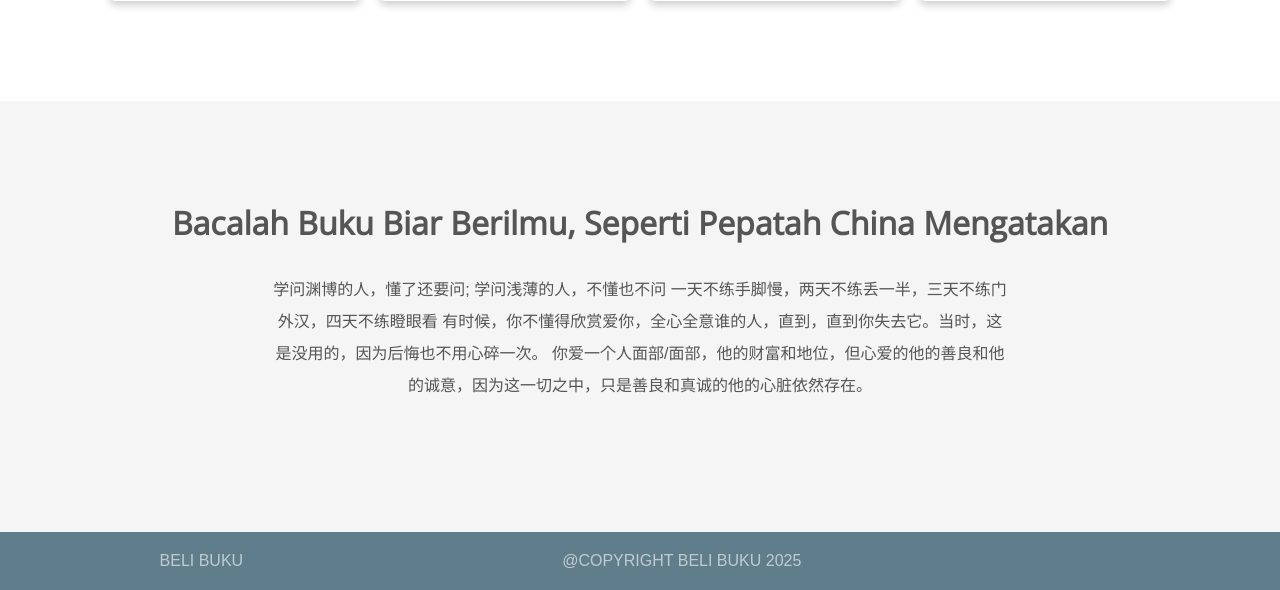
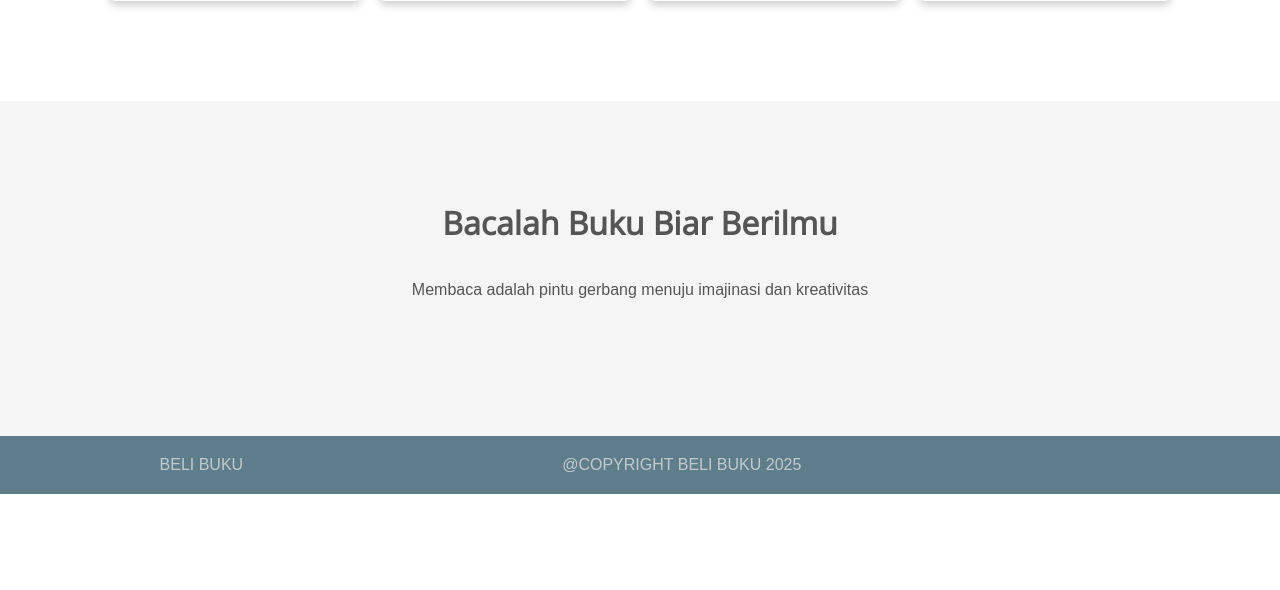
Before and after one commit to Sandikha24/Uas-Pemrograman-Web1, a PHP site: page /page/homepage.php in a window 1280 px wide. Shown: the part 1516-2106 px from the top of the page. After the commit the page ends 2010 px from the top, so only its background shows below. Run offline with PHP 8.4, Linux system fonts and the light colour scheme; data comes from the database, SQL or seed files in the repository.

Commit message:
menambah beberapa di homepage.php

```diff
--- a/page/homepage.php
+++ b/page/homepage.php
@@ -69,10 +69,8 @@ $buku = $koneksi->query("SELECT * FROM buku");
 
 
     <section class="motivasi" id="motivasi">
-        <h3 class="title">Bacalah Buku Biar Berilmu, Seperti Pepatah China Mengatakan</h3>
-        <p> 学问渊博的人，懂了还要问; 学问浅薄的人，不懂也不问 一天不练手脚慢，两天不练丢一半，三天不练门外汉，四天不练瞪眼看
-        有时候，你不懂得欣赏爱你，全心全意谁的人，直到，直到你失去它。当时，这是没用的，因为后悔也不用心碎一次。
-        你爱一个人面部/面部，他的财富和地位，但心爱的他的善良和他的诚意，因为这一切之中，只是善良和真诚的他的心脏依然存在。
+        <h3 class="title">Bacalah Buku Biar Berilmu</h3>
+        <p> Membaca adalah pintu gerbang menuju imajinasi dan kreativitas
         </p>
     </section>
     <footer>
```
